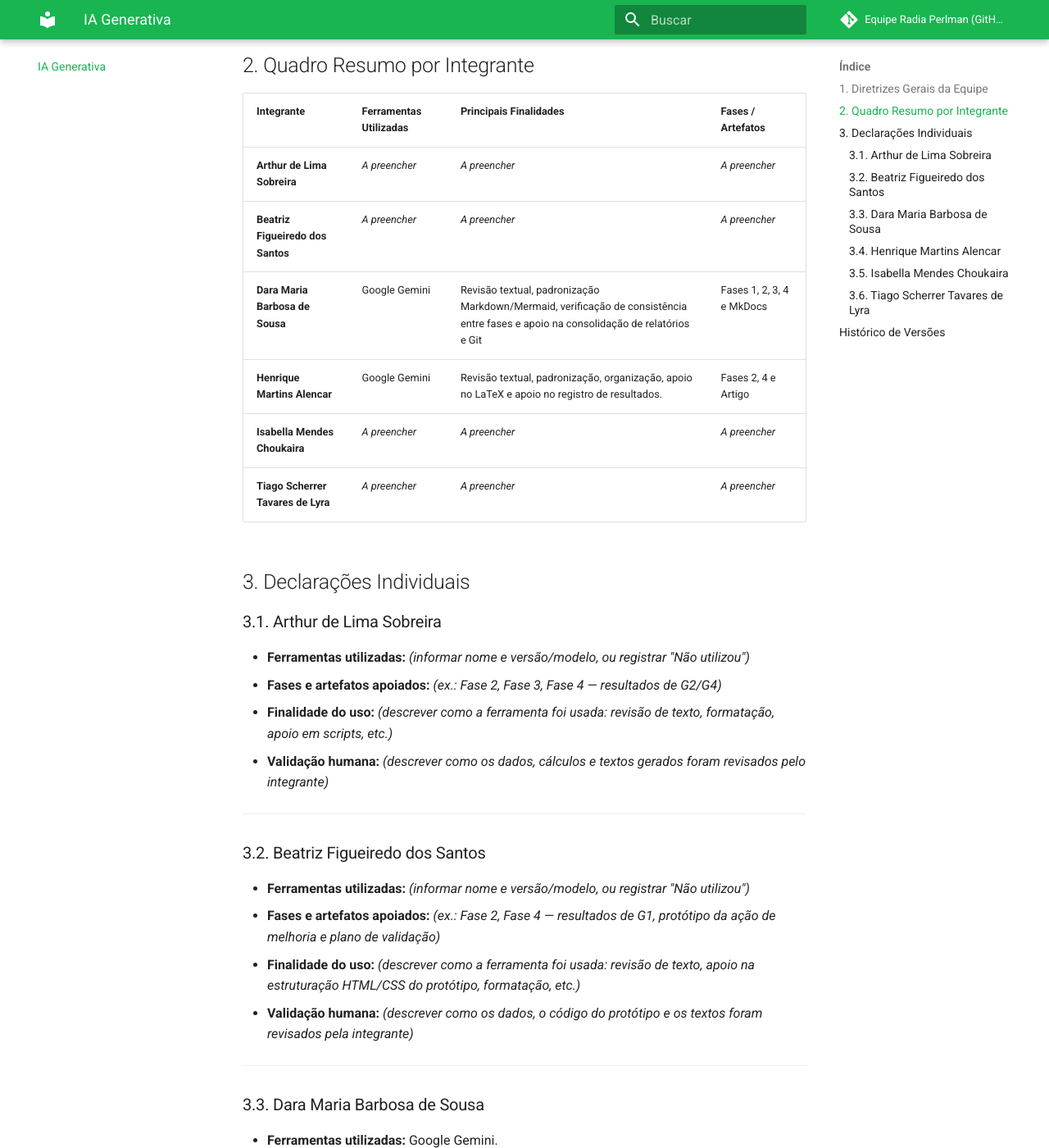
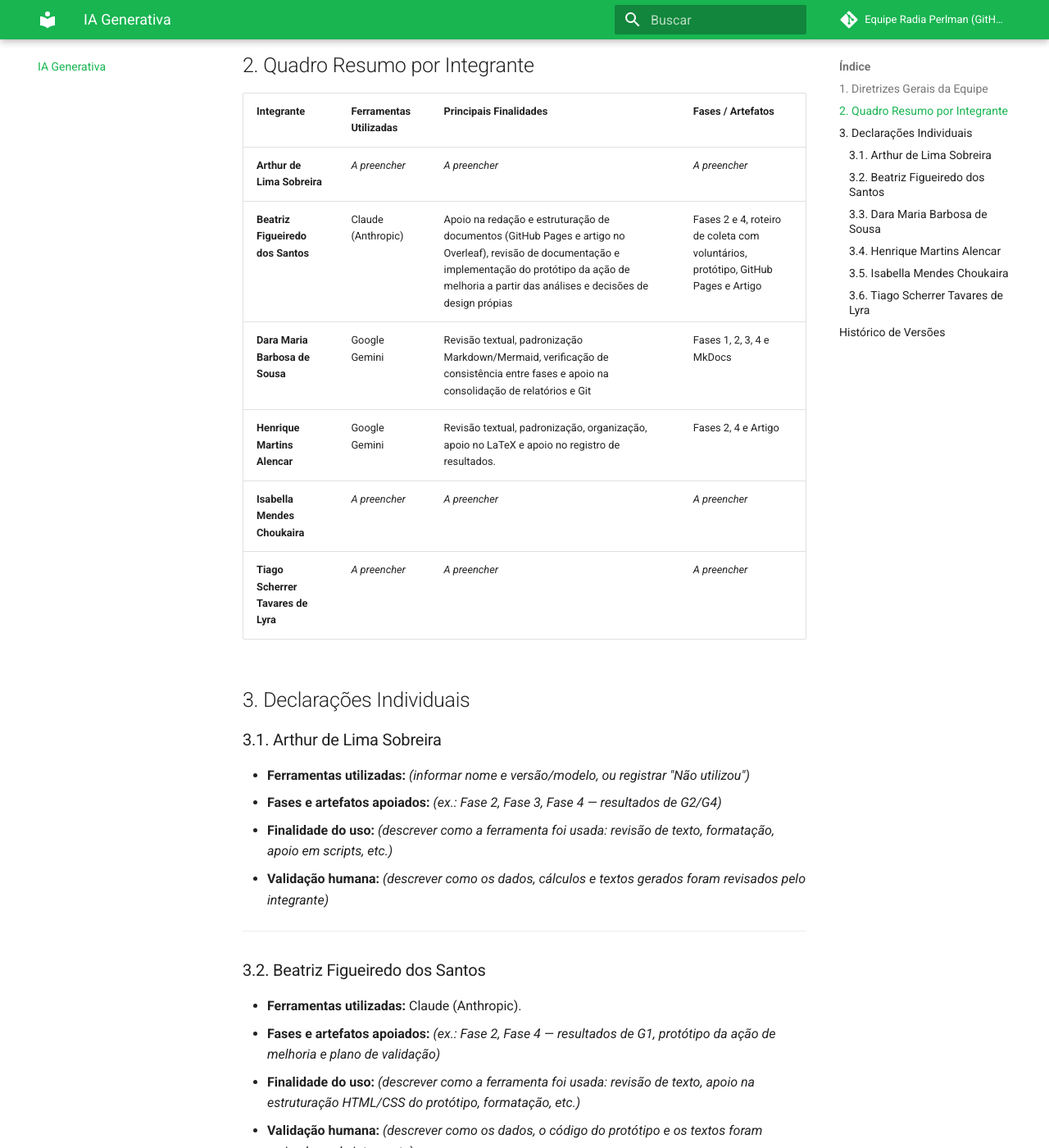
Before and after one commit to FCTE-Qualidade-de-Software-1/2026-2_T02_RADIA_PERLMAN, an MkDocs documentation site: the page built from docs/ia-generativa.md, in a window 1280 px wide and 1400 px high, scrolled down 780 px. Shown: the whole window at 82% size. Built offline with MkDocs 1.6.1 and Material for MkDocs 9.7.7, drawn with Linux system fonts in a browser that asks for light colours; comment, search, counter and statistics services are not loaded.

Commit message:
docs: adiciona quadro de resumo IA generativa Beatriz

```diff
--- a/docs/ia-generativa.md
+++ b/docs/ia-generativa.md
@@ -15,7 +15,7 @@ O uso de ferramentas de IA generativa neste projeto seguiu princípios de integr
 | Integrante | Ferramentas Utilizadas | Principais Finalidades | Fases / Artefatos |
 |---|---|---|---|
 | **Arthur de Lima Sobreira** | *A preencher* | *A preencher* | *A preencher* |
-| **Beatriz Figueiredo dos Santos** | *A preencher* | *A preencher* | *A preencher* |
+| **Beatriz Figueiredo dos Santos** | Claude (Anthropic) | Apoio na redação e estruturação de documentos (GitHub Pages e artigo no Overleaf), revisão de documentação e implementação do protótipo da ação de melhoria a partir das análises e decisões de design própias | Fases 2 e 4, roteiro de coleta com voluntários, protótipo, GitHub Pages e Artigo |
 | **Dara Maria Barbosa de Sousa** | Google Gemini | Revisão textual, padronização Markdown/Mermaid, verificação de consistência entre fases e apoio na consolidação de relatórios e Git | Fases 1, 2, 3, 4 e MkDocs |
 | **Henrique Martins Alencar** | Google Gemini | Revisão textual, padronização, organização, apoio no LaTeX e apoio no registro de resultados. | Fases 2, 4 e Artigo |
 | **Isabella Mendes Choukaira** | *A preencher* | *A preencher* | *A preencher* |
@@ -34,7 +34,7 @@ O uso de ferramentas de IA generativa neste projeto seguiu princípios de integr
 
 ### 3.2. Beatriz Figueiredo dos Santos
 
-* **Ferramentas utilizadas:** *(informar nome e versão/modelo, ou registrar "Não utilizou")*
+* **Ferramentas utilizadas:** Claude (Anthropic).
 * **Fases e artefatos apoiados:** *(ex.: Fase 2, Fase 4 — resultados de G1, protótipo da ação de melhoria e plano de validação)*
 * **Finalidade do uso:** *(descrever como a ferramenta foi usada: revisão de texto, apoio na estruturação HTML/CSS do protótipo, formatação, etc.)*
 * **Validação humana:** *(descrever como os dados, o código do protótipo e os textos foram revisados pela integrante)*
```
